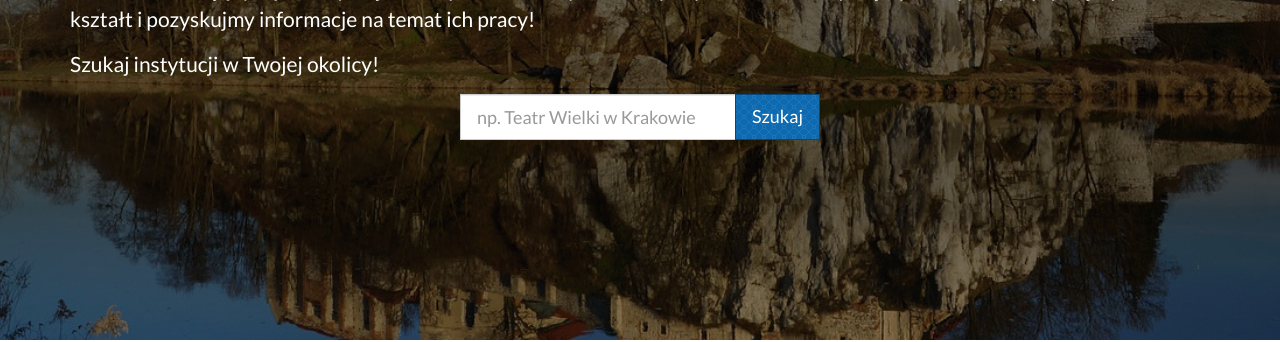
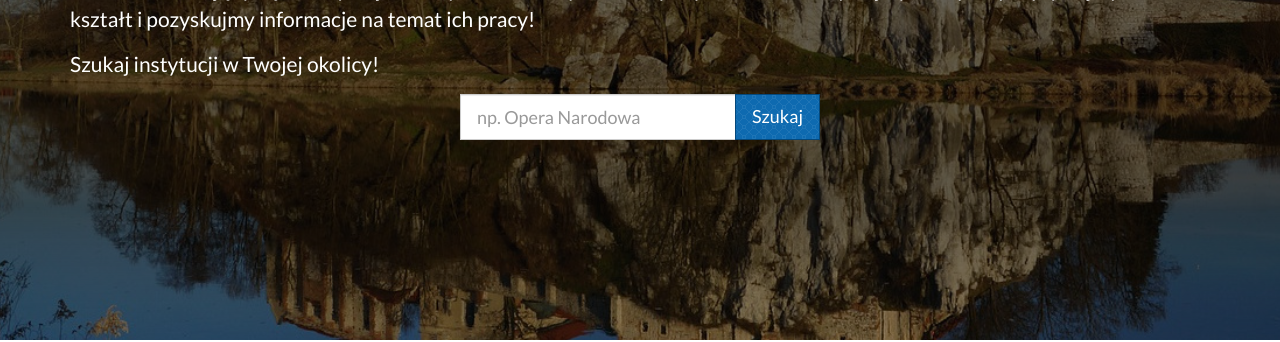
Before and after one commit to watchdogpolska/watchdog-kj-kultura, a Django app: template watchdog_kj_kultura/main/templates/pages/home.html in a window 1280 px wide. Shown: the part 391-733 px from the top of the page. Run offline with Django 3.2, Linux system fonts and the light colour scheme; the template is opened without the code that fills it: most values are stand-ins (such as "Sample title", 1, 10 or a date in 2020); some libraries are stand-ins or nearby versions.

Commit message:
Change pleceholder for search form

```diff
--- a/watchdog_kj_kultura/main/templates/partials/_search_form.html
+++ b/watchdog_kj_kultura/main/templates/partials/_search_form.html
@@ -1,6 +1,6 @@
 <form method="get" action="{% url 'haystack_search' %}" class="search-form">
     <div class="input-group input-group-lg">
-        <input type="search" name="q" value="{{ request.GET.q }}" class="form-control" placeholder="np. Teatr Wielki w Krakowie">
+        <input type="search" name="q" value="{{ request.GET.q }}" class="form-control" placeholder="np. Opera Narodowa">
         <input type="hidden" name="models" value="organizations.organization">
         <span class="input-group-btn">
             <button class="btn btn-primary" type="submit">Szukaj</button>
```
